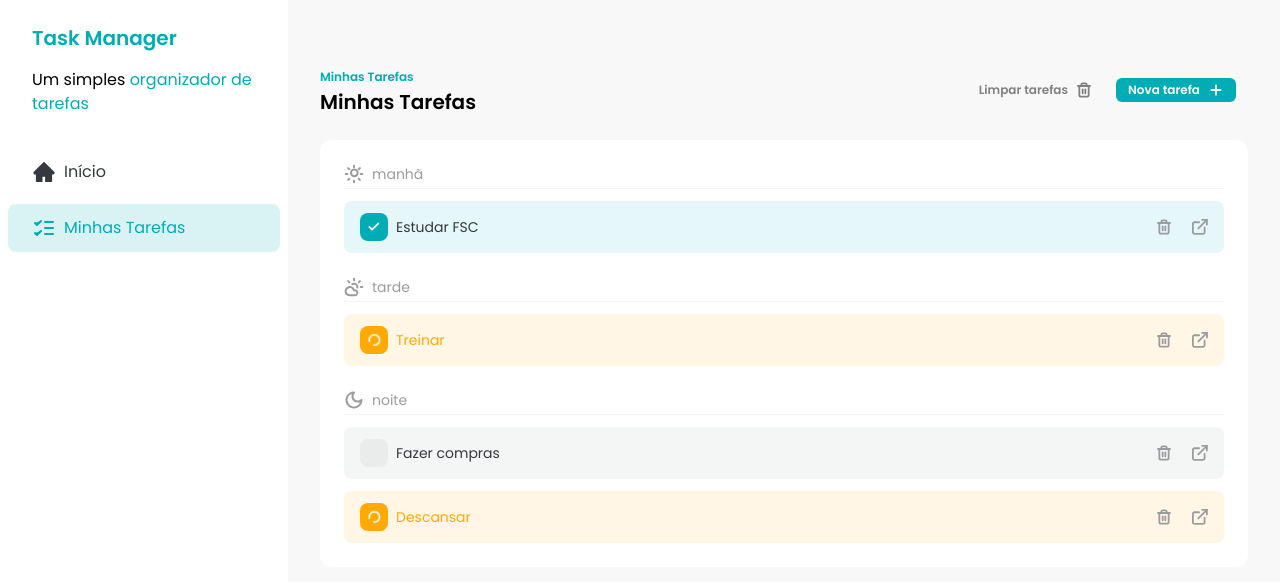
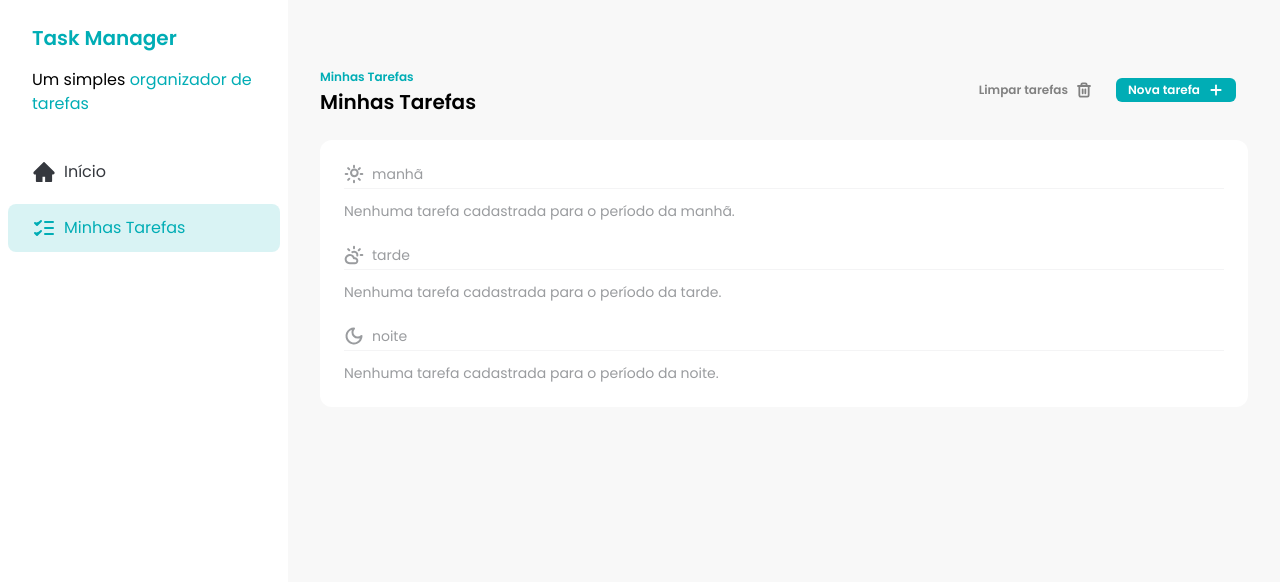
Before and after one commit to leopinheirosilva/task-manager, a React (Vite) app: page /tasks in a window 1280 px wide. Shown: the top 582 px of the page. Built offline with nearby package versions, Linux system fonts and the light colour scheme; data requests are answered from the project's data file.

Commit message:
feat: add hook to delete all tasks

```diff
--- a/db.json
+++ b/db.json
@@ -1,32 +1,3 @@
 {
-  "tasks": [
-    {
-      "id": "1",
-      "title": "Estudar FSC",
-      "description": "Estudar para a prova de FSC",
-      "time": "morning",
-      "status": "done"
-    },
-    {
-      "id": "3",
-      "title": "Treinar",
-      "description": "Treinar para a competição de natação",
-      "time": "afternoon",
-      "status": "in_progress"
-    },
-    {
-      "id": "4",
-      "title": "Fazer compras",
-      "description": "Comprar os ingredientes para o jantar",
-      "time": "night",
-      "status": "not_started"
-    },
-    {
-      "id": "5",
-      "title": "Descansar",
-      "description": "Assistir um filme ou série com a família",
-      "time": "night",
-      "status": "in_progress"
-    }
-  ]
+  "tasks": []
 }
--- a/src/components/Header.jsx
+++ b/src/components/Header.jsx
@@ -1,11 +1,29 @@
 import { useState } from "react";
+import { toast } from "sonner";
 
-import { AddIcon, TrashIcon } from "../assets/icons";
+import { AddIcon, LoaderIcon, TrashIcon } from "../assets/icons";
+import { useDeleteTasks } from "../hooks/data/use-delete-tasks";
 import AddTaskDialog from "./AddTaskDialog";
 import Button from "./Button";
 
 const Header = ({ title, subtitle }) => {
   const [addTaskDialogIsOpen, setaddTaskDialogIsOpen] = useState(false);
+
+  // hook para chamar a API
+  const { mutate: deleteAllTasks, isPending: deleteAllTasksisPending } =
+    useDeleteTasks();
+
+  // função para remover todas as tarefas
+  const handleDeleteAllTasks = () => {
+    deleteAllTasks(undefined, {
+      onSuccess: () => {
+        toast.success("Todas as tarefas foram removidas!");
+      },
+      onError: () => {
+        toast.error("Erro ao remover as tarefas");
+      },
+    });
+  };
 
   // função para fechar a janela de Nova Tarefa
   const handleDialogClose = () => {
@@ -21,10 +39,22 @@ const Header = ({ title, subtitle }) => {
         <h2 className="text-xl font-semibold">{title}</h2>
       </div>
       <div className="flex items-center gap-3">
-        <Button color="ghost">
-          Limpar tarefas <TrashIcon />
+        <Button
+          color="ghost"
+          onClick={handleDeleteAllTasks}
+          disabled={deleteAllTasksisPending}
+        >
+          Limpar tarefas
+          {deleteAllTasksisPending ? (
+            <LoaderIcon className="animate-spin" />
+          ) : (
+            <TrashIcon />
+          )}
         </Button>
-        <Button onClick={() => setaddTaskDialogIsOpen(true)}>
+        <Button
+          onClick={() => setaddTaskDialogIsOpen(true)}
+          disabled={deleteAllTasksisPending}
+        >
           Nova tarefa <AddIcon />
         </Button>
 
--- /dev/null
+++ b/src/hooks/data/use-delete-tasks.js
@@ -0,0 +1,27 @@
+import { useMutation, useQueryClient } from "@tanstack/react-query";
+
+import { taskMutationKeys } from "../../keys/mutations";
+import { taskQueryKeys } from "../../keys/queries";
+import { api } from "../../lib/axios";
+
+export const useDeleteTasks = () => {
+  const queryClient = useQueryClient();
+
+  return useMutation({
+    mutationKey: taskMutationKeys.deleteAll(),
+    mutationFn: async () => {
+      // Busca todas as tarefas
+      const { data: tasks } = await api.get("/tasks");
+
+      // Deleta cada tarefa
+      await Promise.all(
+        tasks.map((task) => api.delete(`/tasks/${task.id}`))
+      );
+      return tasks;
+    },
+    onSuccess: () => {
+      // Limpa o cache de todas as tarefas
+      queryClient.setQueryData(taskQueryKeys.getAll(), []);
+    },
+  });
+};
--- a/src/keys/mutations.js
+++ b/src/keys/mutations.js
@@ -2,4 +2,5 @@ export const taskMutationKeys = {
   add: () => ["add-task"],
   update: (taskId) => ["update-task", taskId],
   delete: (taskId) => ["delete-task", taskId],
+  deleteAll: () => ["delete-all-tasks"],
 };
```
